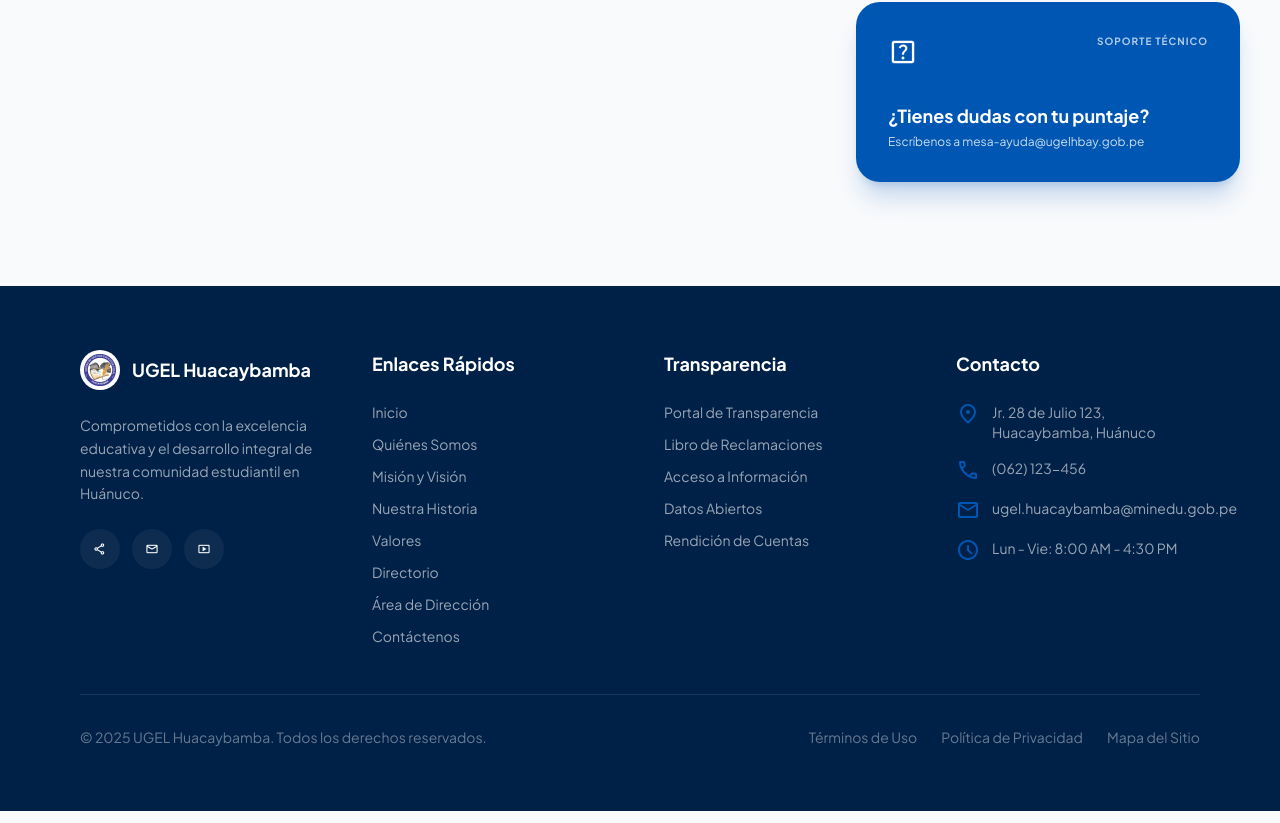
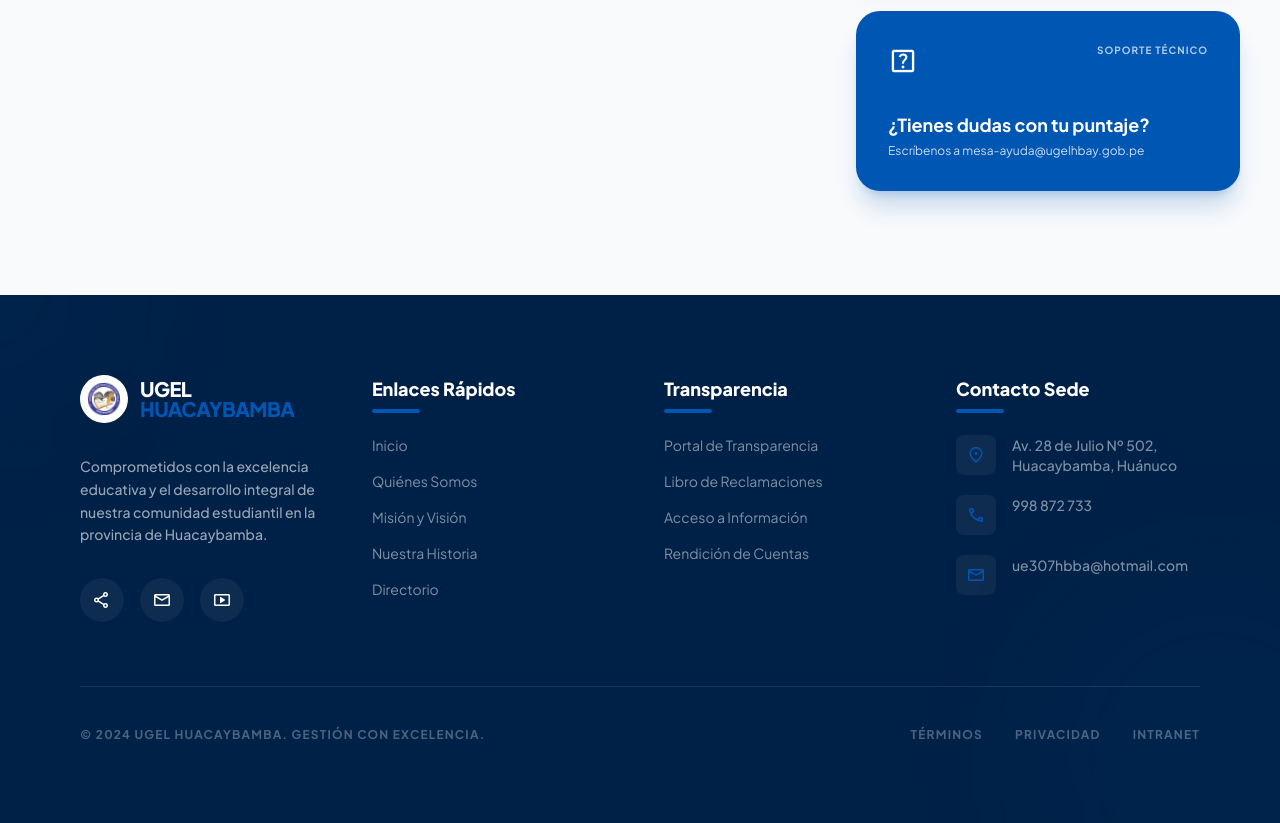
Before and after one commit to LincolEulogio/FrontendRJS-UGEL-Huacaybamba, a React (Vite) app: page /resultados in a window 1280 px wide. Shown: the part 1419-2242 px from the top of the page. Built offline with nearby package versions, Linux system fonts and the light colour scheme.

Commit message:
feat: Initialize core application structure with Home and Contact pages, essential UI components, and styling.

```diff
--- a/package.json
+++ b/package.json
@@ -10,6 +10,10 @@
     "preview": "vite preview"
   },
   "dependencies": {
+    "@studio-freight/lenis": "^1.0.42",
+    "aos": "^2.3.4",
+    "gsap": "^3.14.2",
+    "lottie-react": "^2.4.1",
     "react": "^19.2.0",
     "react-dom": "^19.2.0",
     "react-router-dom": "^7.13.0"
--- a/src/components/Footer.jsx
+++ b/src/components/Footer.jsx
@@ -3,13 +3,17 @@
 
 const Footer = () => {
   return (
-    <footer className="bg-secondary text-white mt-20">
-      <div className="max-w-6xl mx-auto py-16 px-4">
-        <div className="grid grid-cols-1 md:grid-cols-2 lg:grid-cols-4 gap-12 mb-12">
+    <footer className="bg-secondary text-white mt-20 relative overflow-hidden">
+      {/* Decorative background elements */}
+      <div className="absolute top-0 left-0 w-64 h-64 bg-primary/5 rounded-full blur-3xl -translate-x-1/2 -translate-y-1/2"></div>
+      <div className="absolute bottom-0 right-0 w-96 h-96 bg-primary/5 rounded-full blur-3xl translate-x-1/3 translate-y-1/3"></div>
+
+      <div className="max-w-6xl mx-auto py-20 px-4 relative z-10">
+        <div className="grid grid-cols-1 md:grid-cols-2 lg:grid-cols-4 gap-12 mb-16">
           {/* Column 1 - About */}
-          <div>
-            <div className="flex items-center gap-3 mb-6">
-              <div className="w-10 h-10 bg-white rounded-full flex items-center justify-center p-1">
+          <div data-aos="fade-up">
+            <div className="flex items-center gap-3 mb-8">
+              <div className="w-12 h-12 bg-white rounded-2xl flex items-center justify-center p-2 shadow-2xl transform -rotate-3 hover:rotate-0 transition-transform duration-500">
                 <img
                   alt="UGEL Logo"
                   className="w-full h-full object-contain"
@@ -17,31 +21,38 @@
                 />
               </div>
               <div>
-                <h4 className="font-bold text-lg">UGEL Huacaybamba</h4>
+                <h4 className="font-black text-xl tracking-tight uppercase leading-none">
+                  UGEL <br />
+                  <span className="text-primary">Huacaybamba</span>
+                </h4>
               </div>
             </div>
-            <p className="text-white/60 text-sm leading-relaxed mb-6">
+            <p className="text-white/60 text-sm leading-relaxed mb-8 font-medium">
               Comprometidos con la excelencia educativa y el desarrollo integral
-              de nuestra comunidad estudiantil en Huánuco.
+              de nuestra comunidad estudiantil en la provincia de Huacaybamba.
             </p>
-            <div className="flex gap-3">
+            <div className="flex gap-4">
               <a
                 href="#"
-                className="w-10 h-10 rounded-full bg-white/5 hover:bg-primary flex items-center justify-center transition-colors accent-color"
+                className="w-11 h-11 rounded-xl bg-white/5 hover:bg-primary flex items-center justify-center transition-all transform hover:scale-110 hover:shadow-xl hover:shadow-primary/30 group"
               >
-                <span className="material-symbols-rounded text-sm">share</span>
+                <span className="material-symbols-rounded text-xl group-hover:rotate-12 transition-transform">
+                  share
+                </span>
               </a>
               <a
                 href="#"
-                className="w-10 h-10 rounded-full bg-white/5 hover:bg-primary flex items-center justify-center transition-colors accent-color"
+                className="w-11 h-11 rounded-xl bg-white/5 hover:bg-primary flex items-center justify-center transition-all transform hover:scale-110 hover:shadow-xl hover:shadow-primary/30 group"
               >
-                <span className="material-symbols-rounded text-sm">mail</span>
+                <span className="material-symbols-rounded text-xl group-hover:rotate-12 transition-transform">
+                  mail
+                </span>
               </a>
               <a
                 href="#"
-                className="w-10 h-10 rounded-full bg-white/5 hover:bg-primary flex items-center justify-center transition-colors accent-color"
+                className="w-11 h-11 rounded-xl bg-white/5 hover:bg-primary flex items-center justify-center transition-all transform hover:scale-110 hover:shadow-xl hover:shadow-primary/30 group"
               >
-                <span className="material-symbols-rounded text-sm">
+                <span className="material-symbols-rounded text-xl group-hover:rotate-12 transition-transform">
                   smart_display
                 </span>
               </a>
@@ -49,13 +60,16 @@
           </div>
 
           {/* Column 2 - Quick Links */}
-          <div>
-            <h5 className="font-bold text-lg mb-6">Enlaces Rápidos</h5>
-            <ul className="space-y-3 text-sm text-white/60">
+          <div data-aos="fade-up" data-aos-delay="100">
+            <h5 className="font-extrabold text-lg mb-8 relative inline-block">
+              Enlaces Rápidos
+              <span className="absolute bottom-[-10px] left-0 w-12 h-1 bg-primary rounded-full"></span>
+            </h5>
+            <ul className="space-y-4 text-sm text-white/50">
               <li>
                 <Link
                   to="/"
-                  className="hover:text-white transition-colors hover:pl-2 block duration-200"
+                  className="hover:text-white hover:font-bold transition-all hover:pl-2 block duration-300 ease-out"
                 >
                   Inicio
                 </Link>
@@ -63,7 +77,7 @@
               <li>
                 <Link
                   to="/quienes-somos"
-                  className="hover:text-white transition-colors hover:pl-2 block duration-200"
+                  className="hover:text-white hover:font-bold transition-all hover:pl-2 block duration-300 ease-out"
                 >
                   Quiénes Somos
                 </Link>
@@ -71,7 +85,7 @@
               <li>
                 <Link
                   to="/mision-vision"
-                  className="hover:text-white transition-colors hover:pl-2 block duration-200"
+                  className="hover:text-white hover:font-bold transition-all hover:pl-2 block duration-300 ease-out"
                 >
                   Misión y Visión
                 </Link>
@@ -79,54 +93,33 @@
               <li>
                 <Link
                   to="/historia"
-                  className="hover:text-white transition-colors hover:pl-2 block duration-200"
+                  className="hover:text-white hover:font-bold transition-all hover:pl-2 block duration-300 ease-out"
                 >
                   Nuestra Historia
                 </Link>
               </li>
               <li>
                 <Link
-                  to="/valores"
-                  className="hover:text-white transition-colors hover:pl-2 block duration-200"
-                >
-                  Valores
-                </Link>
-              </li>
-              <li>
-                <Link
                   to="/directorio"
-                  className="hover:text-white transition-colors hover:pl-2 block duration-200"
+                  className="hover:text-white hover:font-bold transition-all hover:pl-2 block duration-300 ease-out"
                 >
                   Directorio
-                </Link>
-              </li>
-              <li>
-                <Link
-                  to="/area-direccion"
-                  className="hover:text-white transition-colors hover:pl-2 block duration-200"
-                >
-                  Área de Dirección
-                </Link>
-              </li>
-              <li>
-                <Link
-                  to="/contacto"
-                  className="hover:text-white transition-colors hover:pl-2 block duration-200"
-                >
-                  Contáctenos
                 </Link>
               </li>
             </ul>
           </div>
 
           {/* Column 3 - Transparency */}
-          <div>
-            <h5 className="font-bold text-lg mb-6">Transparencia</h5>
-            <ul className="space-y-3 text-sm text-white/60">
+          <div data-aos="fade-up" data-aos-delay="200">
+            <h5 className="font-extrabold text-lg mb-8 relative inline-block">
+              Transparencia
+              <span className="absolute bottom-[-10px] left-0 w-12 h-1 bg-primary rounded-full"></span>
+            </h5>
+            <ul className="space-y-4 text-sm text-white/50">
               <li>
                 <a
                   href="#"
-                  className="hover:text-white transition-colors hover:pl-2 block duration-200"
+                  className="hover:text-white hover:font-bold transition-all hover:pl-2 block duration-300 ease-out"
                 >
                   Portal de Transparencia
                 </a>
@@ -134,7 +127,7 @@
               <li>
                 <a
                   href="#"
-                  className="hover:text-white transition-colors hover:pl-2 block duration-200"
+                  className="hover:text-white hover:font-bold transition-all hover:pl-2 block duration-300 ease-out"
                 >
                   Libro de Reclamaciones
                 </a>
@@ -142,7 +135,7 @@
               <li>
                 <a
                   href="#"
-                  className="hover:text-white transition-colors hover:pl-2 block duration-200"
+                  className="hover:text-white hover:font-bold transition-all hover:pl-2 block duration-300 ease-out"
                 >
                   Acceso a Información
                 </a>
@@ -150,15 +143,7 @@
               <li>
                 <a
                   href="#"
-                  className="hover:text-white transition-colors hover:pl-2 block duration-200"
-                >
-                  Datos Abiertos
-                </a>
-              </li>
-              <li>
-                <a
-                  href="#"
-                  className="hover:text-white transition-colors hover:pl-2 block duration-200"
+                  className="hover:text-white hover:font-bold transition-all hover:pl-2 block duration-300 ease-out"
                 >
                   Rendición de Cuentas
                 </a>
@@ -167,49 +152,56 @@
           </div>
 
           {/* Column 4 - Contact */}
-          <div>
-            <h5 className="font-bold text-lg mb-6">Contacto</h5>
-            <ul className="space-y-4 text-sm">
-              <li className="flex gap-3 items-start text-white/60">
-                <span className="material-symbols-rounded text-primary">
-                  location_on
+          <div data-aos="fade-up" data-aos-delay="300">
+            <h5 className="font-extrabold text-lg mb-8 relative inline-block">
+              Contacto Sede
+              <span className="absolute bottom-[-10px] left-0 w-12 h-1 bg-primary rounded-full"></span>
+            </h5>
+            <ul className="space-y-5 text-sm">
+              <li className="flex gap-4 items-start text-white/50 group">
+                <span className="w-10 h-10 rounded-lg bg-white/5 flex items-center justify-center text-primary group-hover:bg-primary group-hover:text-white transition-all">
+                  <span className="material-symbols-rounded text-xl">
+                    location_on
+                  </span>
                 </span>
-                <span>Jr. 28 de Julio 123, Huacaybamba, Huánuco</span>
+                <span className="group-hover:text-white transition-colors duration-300 font-medium">
+                  Av. 28 de Julio Nº 502, <br /> Huacaybamba, Huánuco
+                </span>
               </li>
-              <li className="flex gap-3 items-start text-white/60">
-                <span className="material-symbols-rounded text-primary">
-                  phone
+              <li className="flex gap-4 items-start text-white/50 group">
+                <span className="w-10 h-10 rounded-lg bg-white/5 flex items-center justify-center text-primary group-hover:bg-primary group-hover:text-white transition-all">
+                  <span className="material-symbols-rounded text-xl">
+                    phone
+                  </span>
                 </span>
-                <span>(062) 123-456</span>
+                <span className="group-hover:text-white transition-colors duration-300 font-medium">
+                  998 872 733
+                </span>
               </li>
-              <li className="flex gap-3 items-start text-white/60">
-                <span className="material-symbols-rounded text-primary">
-                  mail
+              <li className="flex gap-4 items-start text-white/50 group">
+                <span className="w-10 h-10 rounded-lg bg-white/5 flex items-center justify-center text-primary group-hover:bg-primary group-hover:text-white transition-all">
+                  <span className="material-symbols-rounded text-xl">mail</span>
                 </span>
-                <span>ugel.huacaybamba@minedu.gob.pe</span>
-              </li>
-              <li className="flex gap-3 items-start text-white/60">
-                <span className="material-symbols-rounded text-primary">
-                  schedule
+                <span className="group-hover:text-white transition-colors duration-300 font-medium break-all text-xs lg:text-sm">
+                  ue307hbba@hotmail.com
                 </span>
-                <span>Lun - Vie: 8:00 AM - 4:30 PM</span>
               </li>
             </ul>
           </div>
         </div>
 
         {/* Copyright */}
-        <div className="pt-8 border-t border-white/10 flex flex-col md:flex-row justify-between items-center gap-4 text-white/40 text-sm">
-          <p>© 2025 UGEL Huacaybamba. Todos los derechos reservados.</p>
-          <div className="flex gap-6">
-            <a href="#" className="hover:text-white transition-colors">
-              Términos de Uso
+        <div className="pt-10 border-t border-white/10 flex flex-col md:flex-row justify-between items-center gap-6 text-white/30 text-xs font-bold uppercase tracking-widest">
+          <p>© 2024 UGEL HUACAYBAMBA. GESTIÓN CON EXCELENCIA.</p>
+          <div className="flex gap-8">
+            <a href="#" className="hover:text-white transition-all">
+              Términos
             </a>
-            <a href="#" className="hover:text-white transition-colors">
-              Política de Privacidad
+            <a href="#" className="hover:text-white transition-all">
+              Privacidad
             </a>
-            <a href="#" className="hover:text-white transition-colors">
-              Mapa del Sitio
+            <a href="#" className="hover:text-white transition-all">
+              Intranet
             </a>
           </div>
         </div>
--- a/src/index.css
+++ b/src/index.css
@@ -9,6 +9,12 @@
     --accent: #3b82f6;
     --glass-bg: rgba(255, 255, 255, 0.7);
     --glass-border: rgba(255, 255, 255, 0.4);
+    --ease-out-expo: cubic-bezier(0.19, 1, 0.22, 1);
+    --ease-out-cubic: cubic-bezier(0.33, 1, 0.68, 1);
+  }
+
+  html {
+    scroll-behavior: initial;
   }
 }
 
@@ -74,11 +80,44 @@
   bottom: -4px;
   left: 0;
   background-color: var(--primary);
-  transition: width 0.3s ease;
+  transition: width 0.4s var(--ease-out-expo);
+  transform-origin: right;
 }
 
 .nav-link-hover:hover::after {
   width: 100%;
+  transform-origin: left;
+}
+
+.reveal-text {
+  overflow: hidden;
+  display: block;
+}
+
+.reveal-text span {
+  display: block;
+  transform: translateY(100%);
+  opacity: 0;
+  transition:
+    transform 0.8s var(--ease-out-expo),
+    opacity 0.8s var(--ease-out-expo);
+}
+
+.reveal-text.active span {
+  transform: translateY(0);
+  opacity: 1;
+}
+
+.image-zoom-hover {
+  overflow: hidden;
+}
+
+.image-zoom-hover img {
+  transition: transform 0.6s var(--ease-out-cubic);
+}
+
+.image-zoom-hover:hover img {
+  transform: scale(1.05);
 }
 
 @layer components {
--- a/src/main.jsx
+++ b/src/main.jsx
@@ -1,11 +1,54 @@
-import { StrictMode } from "react";
+import { StrictMode, useEffect } from "react";
 import { createRoot } from "react-dom/client";
 import { RouterProvider } from "react-router-dom";
+import router from "./router.jsx";
 import "./index.css";
-import router from "./router.jsx";
+
+// Animation imports
+import AOS from "aos";
+import "aos/dist/aos.css";
+import Lenis from "@studio-freight/lenis";
+
+const App = () => {
+  useEffect(() => {
+    // Initialize AOS
+    AOS.init({
+      duration: 600,
+      easing: "ease-out-cubic",
+      once: true,
+      offset: 50,
+    });
+
+    // Initialize Lenis
+    const lenis = new Lenis({
+      duration: 1.2,
+      easing: (t) => Math.min(1, 1.001 - Math.pow(2, -10 * t)),
+      orientation: "vertical",
+      gestureOrientation: "vertical",
+      smoothWheel: true,
+      wheelMultiplier: 1,
+      smoothTouch: false,
+      touchMultiplier: 2,
+      infinite: false,
+    });
+
+    function raf(time) {
+      lenis.raf(time);
+      requestAnimationFrame(raf);
+    }
+
+    requestAnimationFrame(raf);
+
+    return () => {
+      lenis.destroy();
+    };
+  }, []);
+
+  return <RouterProvider router={router} />;
+};
 
 createRoot(document.getElementById("root")).render(
   <StrictMode>
-    <RouterProvider router={router} />
-  </StrictMode>,
+    <App />
+  </StrictMode>
 );
```
Also changed, not shown: src/components/HeroSlider.jsx (+40 -25 lines), src/components/Navbar.jsx (+10 -8 lines), src/pages/Contact.jsx (+46 -35 lines), src/pages/Home.jsx (+122 -52 lines), 1 other file (tests, documents, lock files or other folders).
